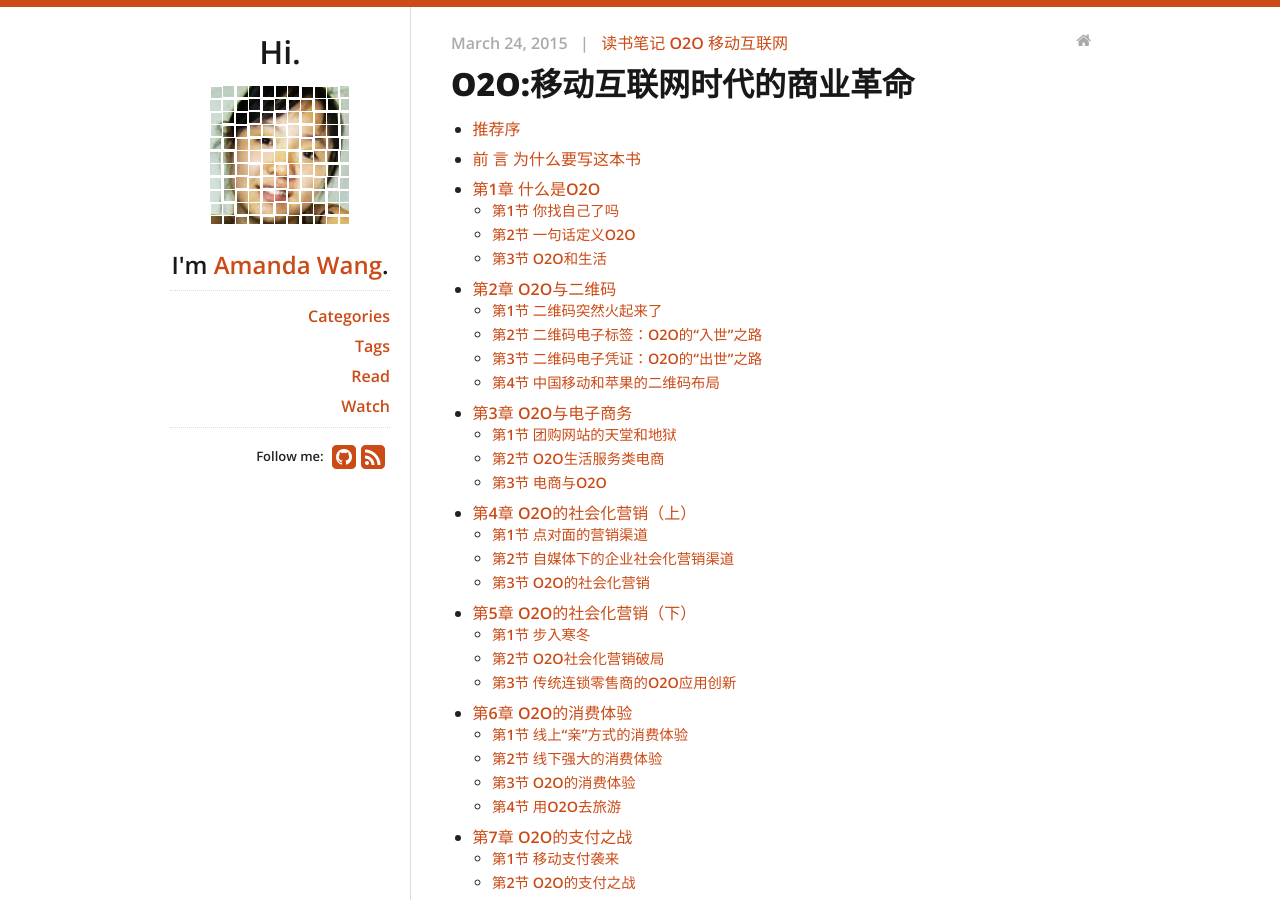
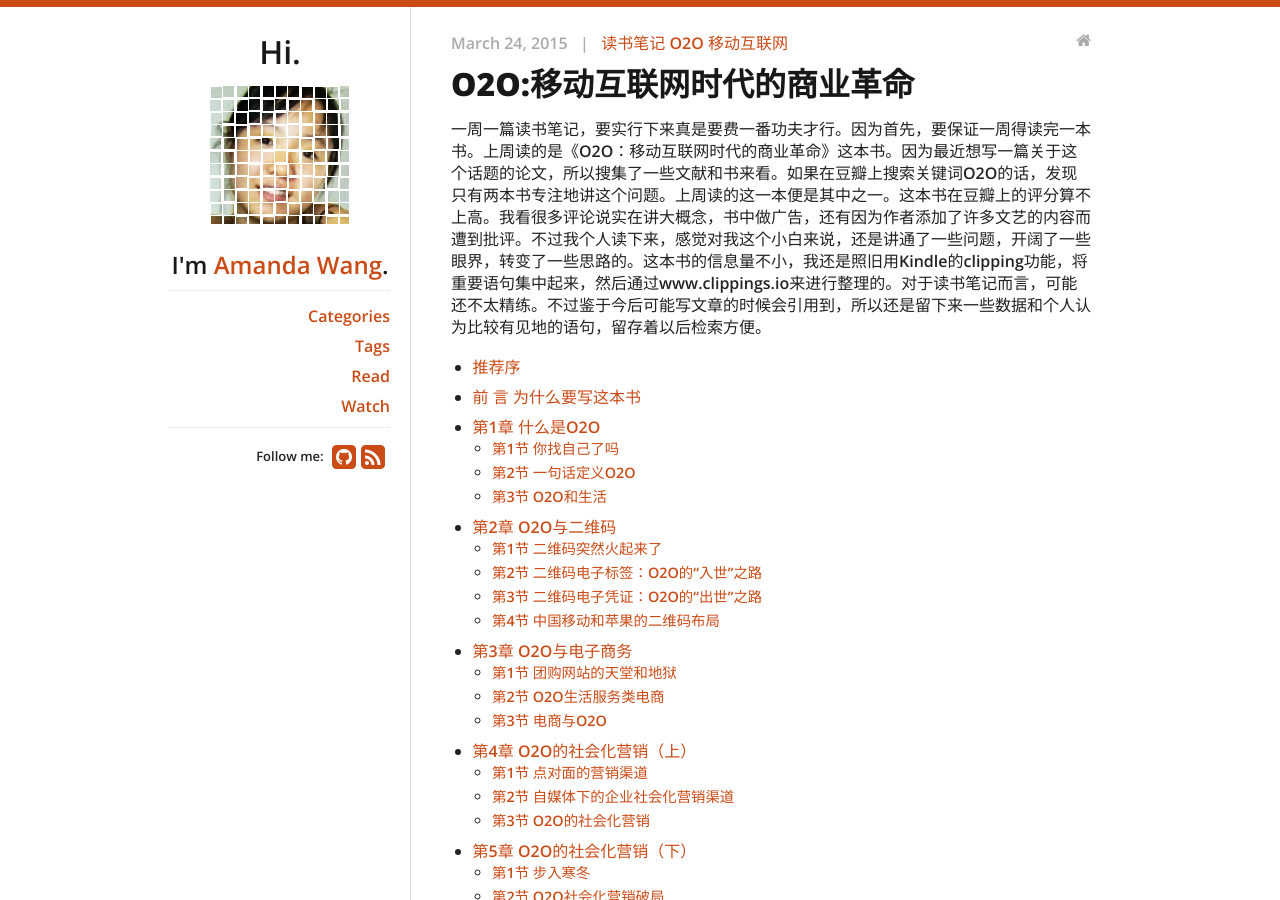
Before and after one commit to fantaghiro/fantaghiro.github.io, a Jekyll site: the page built from _posts/2015-03-24-O2O-Reading-Notes.markdown, in a window 1280 px wide and 900 px high. Built offline with Jekyll 4.4.1, drawn with Linux system fonts in a browser that asks for light colours; nearby versions of some CDN libraries; comment, search, counter and statistics services are not loaded.

Commit message:
Update 2015-03-24-O2O-Reading-Notes.markdown

```diff
--- a/_posts/2015-03-24-O2O-Reading-Notes.markdown
+++ b/_posts/2015-03-24-O2O-Reading-Notes.markdown
@@ -7,6 +7,8 @@ tags:
 - O2O
 - 移动互联网
 ---
+
+一周一篇读书笔记，要实行下来真是要费一番功夫才行。因为首先，要保证一周得读完一本书。上周读的是《O2O：移动互联网时代的商业革命》这本书。因为最近想写一篇关于这个话题的论文，所以搜集了一些文献和书来看。如果在豆瓣上搜索关键词O2O的话，发现只有两本书专注地讲这个问题。上周读的这一本便是其中之一。这本书在豆瓣上的评分算不上高。我看很多评论说实在讲大概念，书中做广告，还有因为作者添加了许多文艺的内容而遭到批评。不过我个人读下来，感觉对我这个小白来说，还是讲通了一些问题，开阔了一些眼界，转变了一些思路的。这本书的信息量不小，我还是照旧用Kindle的clipping功能，将重要语句集中起来，然后通过www.clippings.io来进行整理的。对于读书笔记而言，可能还不太精练。不过鉴于今后可能写文章的时候会引用到，所以还是留下来一些数据和个人认为比较有见地的语句，留存着以后检索方便。
 
 - 目录
 {:toc}
```
